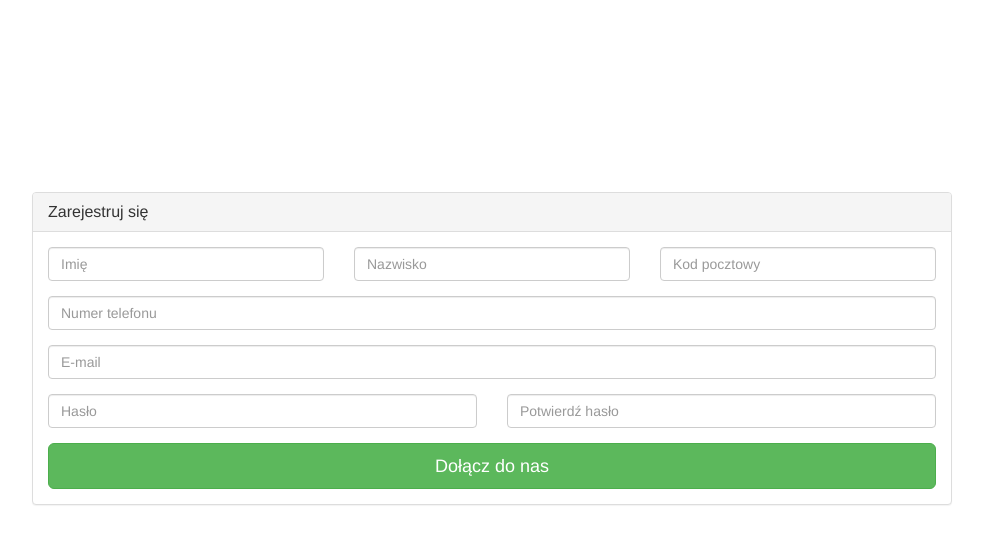
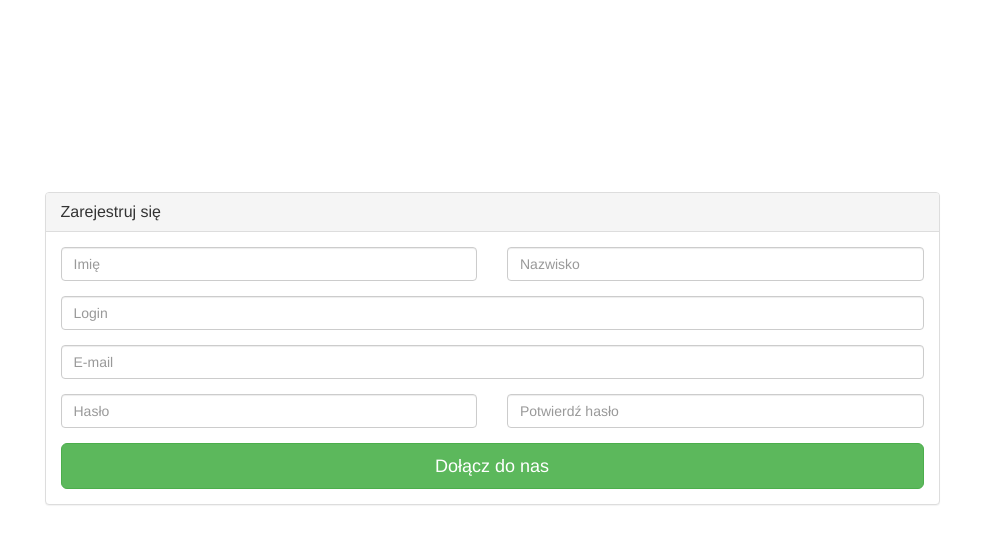
Before and after one commit to korczoczek/strona_z_cz-ciami, a PHP site: page /rejestracja.php in a window 1280 px wide. Shown: the top 544 px of the page, without its empty margins (148-1131 px from the left). Run offline with PHP 8.4, Linux system fonts and the light colour scheme; data that the repository does not hold is empty; a stand-in replaces the project's code that opens the database connection; some libraries are stand-ins or nearby versions.

Commit message:
poprawa formularzy

```diff
--- a/php/header.php
+++ b/php/header.php
@@ -4,4 +4,5 @@
 <meta name="viewport" content="width=device-width,initial-scale=1">
 <LINK rel="stylesheet" href="css/style.css" type="text/css">
 <LINK rel="stylesheet" href="css/bootstrap.css" type="text/css">
+<link href="//netdna.bootstrapcdn.com/bootstrap/3.1.0/css/bootstrap.min.css" rel="stylesheet" id="bootstrap-css">
 <link rel="shortcut icon" href="" type="image/x-icon">
--- a/rejestracja.php
+++ b/rejestracja.php
@@ -1,10 +1,9 @@
 <!DOCTYPE html>
 <html lang="pl">
 <head>
-<link href="//netdna.bootstrapcdn.com/bootstrap/3.1.0/css/bootstrap.min.css" rel="stylesheet" id="bootstrap-css">
 <?php
     include('php/database-connect.php');
-    //include('php/header.php');
+    include('php/header.php');
 ?>
 <title>Rejestracja</title>
 <style>
@@ -24,26 +23,26 @@ body{
 	</div>
 
   <div class="panel-body">
-   <form role="form" action="" method="post">
+   <form role="form" action="" method="post" autocomplete="off">
             <div class="row">
-    			<div class="col-xs-12 col-sm-4 col-md-4">
+    			<div class="col-xs-12 col-sm-6 col-md-6">
 					<div class="form-group">
                         <input type="text" name="imie" id="imie" class="form-control" placeholder="Imię" tabindex="1">
 					</div>
 				</div>
-                <div class="col-xs-12 col-sm-4 col-md-4">
+                <div class="col-xs-12 col-sm-6 col-md-6">
     				<div class="form-group">
                         <input type="text" name="nazwisko" id="nazwisko" class="form-control" placeholder="Nazwisko" tabindex="1">
 					</div>
 				</div>
-				<div class="col-xs-12 col-sm-4 col-md-4">
+				<!--div class="col-xs-12 col-sm-4 col-md-4">
 					<div class="form-group">
 						<input type="text" name="kod-pocztowy" id="kod-pocztowy" class="form-control " placeholder="Kod pocztowy" tabindex="2">
 					</div>
-				</div>
+				</div-->
 			</div>
 			<div class="form-group">
-				<input type="text" name="numer-telefonu" id="numer-telefonu" class="form-control " placeholder="Numer telefonu" tabindex="3">
+				<input type="text" name="login" id="login" class="form-control " placeholder="Login" tabindex="3">
 			</div>
 			<div class="form-group">
 				<input type="email" name="email" id="email" class="form-control " placeholder="E-mail" tabindex="4">
```
